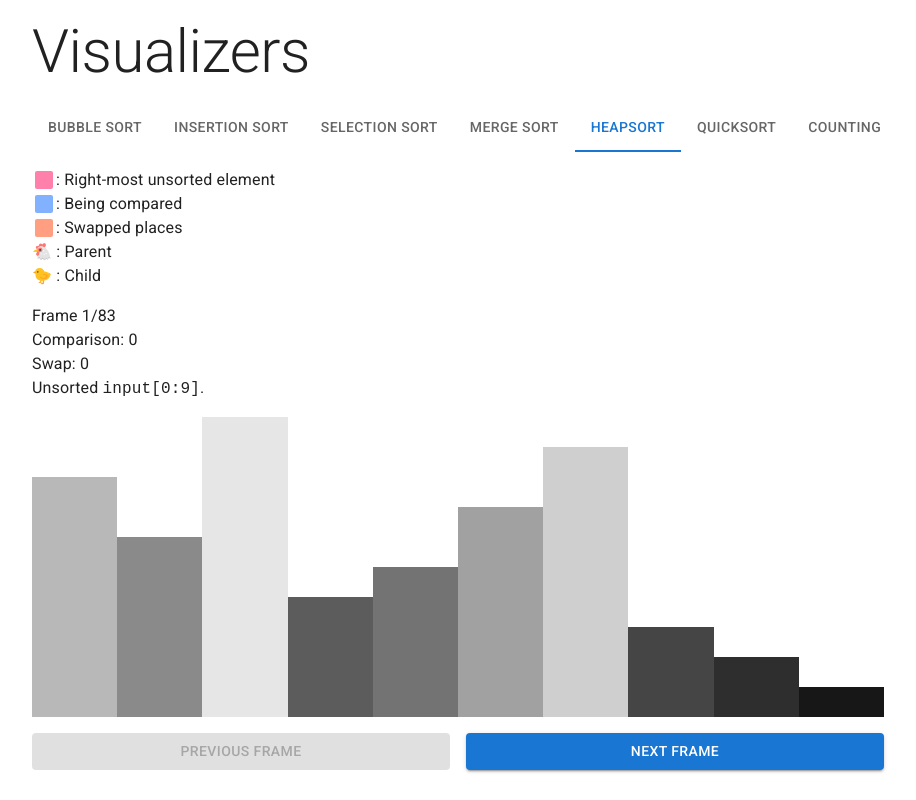
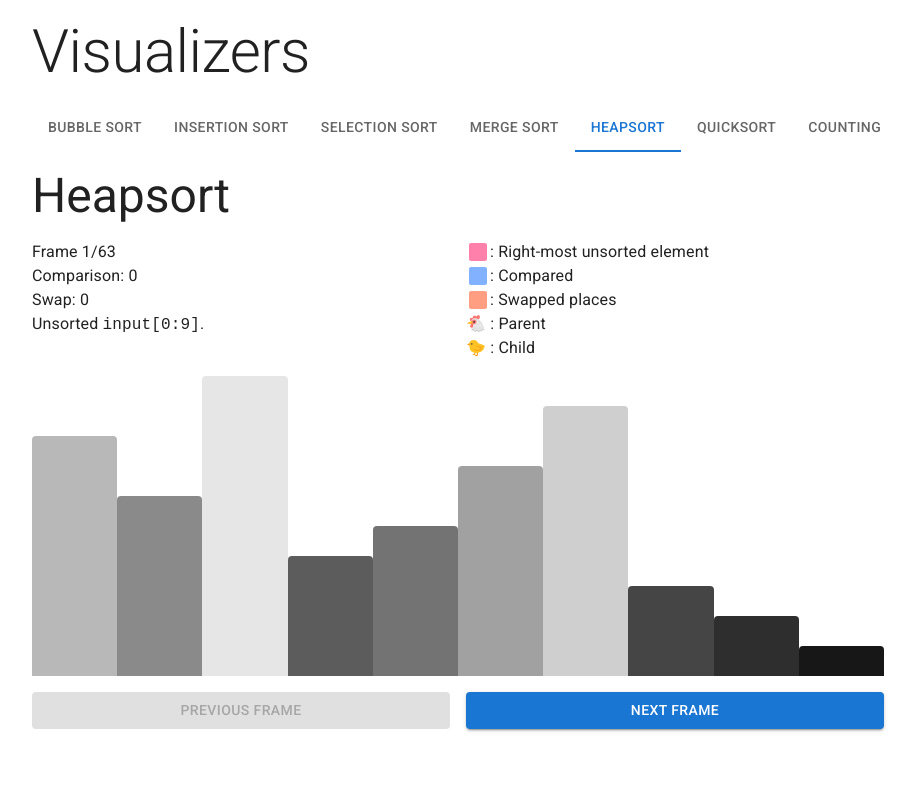
Before and after one commit to Eurydia/sorting-algorithm-visualizer, a React (Vite) app: page / in a window 1280 px wide. Both pictures are taken after a click on the tab "HEAPSORT". Shown: the whole page, without its empty margins (182-1098 px from the left). Built offline with nearby package versions, Linux system fonts and the light colour scheme.

Commit message:
updated heapsort

```diff
--- a/src/renderers/RendererBubbleSort/RendererBubbleSort.tsx
+++ b/src/renderers/RendererBubbleSort/RendererBubbleSort.tsx
@@ -22,10 +22,10 @@ type RendererElemenetProps = {
 	value: number;
 	maxValue: number;
 
-	comparing: boolean;
-	swapping: boolean;
+	compared: boolean;
+	swapped: boolean;
 	rightMostUnsortedElement: boolean;
-	bubbling: boolean;
+	keyElement: boolean;
 };
 const RendererElement: FC<
 	RendererElemenetProps
@@ -33,10 +33,10 @@ const RendererElement: FC<
 	const {
 		maxValue,
 		value,
-		comparing,
-		swapping,
+		compared,
+		swapped,
 		rightMostUnsortedElement,
-		bubbling,
+		keyElement,
 	} = props;
 
 	const height: number = (value / maxValue) * 100;
@@ -48,11 +48,11 @@ const RendererElement: FC<
 		bgColor = pink["A100"];
 	}
 
-	if (comparing) {
+	if (compared) {
 		bgColor = blue["A100"];
 	}
 
-	if (swapping) {
+	if (swapped) {
 		bgColor = deepOrange["A100"];
 	}
 
@@ -64,7 +64,7 @@ const RendererElement: FC<
 			height={`${height}%`}
 			bgcolor={bgColor}
 		>
-			{bubbling ? "🧼" : ""}
+			{keyElement ? "🧼" : ""}
 		</Grid>
 	);
 };
@@ -183,7 +183,7 @@ export const RendererBubbleSort: FC<
 						}
 					/>
 					<IconLabel
-						label="Swapped position"
+						label="Swapped places"
 						icon={
 							<SquareRounded
 								htmlColor={deepOrange.A100}
@@ -212,17 +212,17 @@ export const RendererBubbleSort: FC<
 										key={`key-${index}`}
 										maxValue={maxValue}
 										value={value}
-										comparing={currFrame.comparing.includes(
+										compared={currFrame.comparing.includes(
 											index,
 										)}
-										swapping={currFrame.swapping.includes(
+										swapped={currFrame.swapping.includes(
 											index,
 										)}
 										rightMostUnsortedElement={
 											index ===
 											currFrame.rightMostUnsortedElement
 										}
-										bubbling={
+										keyElement={
 											index ===
 											currFrame.keyElement
 										}
--- a/src/renderers/RendererHeapSort/RendererHeapSort.tsx
+++ b/src/renderers/RendererHeapSort/RendererHeapSort.tsx
@@ -2,7 +2,7 @@ import { FC, useState } from "react";
 import {
 	Box,
 	Button,
-	Stack,
+	Grid,
 	Typography,
 } from "@mui/material";
 import {
@@ -23,27 +23,24 @@ type RendererElemenetProps = {
 	compared: boolean;
 	swapped: boolean;
 	rightMostUnsortedElement: boolean;
-	_child: boolean;
-	_parent: boolean;
+	childElement: boolean;
+	parentElement: boolean;
 };
 const RendererElement: FC<
 	RendererElemenetProps
 > = (props) => {
 	const {
 		value,
-		size,
 		maxValue,
 
 		compared,
 		swapped,
 		rightMostUnsortedElement,
-		_child,
-		_parent,
+		childElement,
+		parentElement,
 	} = props;
 
 	const height: number = (value / maxValue) * 100;
-
-	const width: number = (1 / size) * 100;
 
 	let bgColor: string = `hsl(0, 0%, ${
 		(value / maxValue) * 90
@@ -62,26 +59,23 @@ const RendererElement: FC<
 	}
 
 	let label: string = "";
-	if (_parent) {
+	if (parentElement) {
 		label = "🐔";
 	}
-	if (_child) {
+	if (childElement) {
 		label = "🐤";
 	}
 
 	return (
-		<Box
-			display="flex"
-			alignItems="baseline"
-			justifyContent="center"
-			sx={{
-				width: `${width}%`,
-				height: `${height}%`,
-				backgroundColor: bgColor,
-			}}
+		<Grid
+			item
+			xs={1}
+			className="renderer-element"
+			height={`${height}%`}
+			bgcolor={bgColor}
 		>
 			{label}
-		</Box>
+		</Grid>
 	);
 };
 
@@ -131,8 +125,44 @@ export const RendererHeapSort: FC<
 
 	return (
 		<Box>
-			<Stack spacing={2}>
-				<Box>
+			<Grid
+				container
+				spacing={2}
+			>
+				<Grid
+					item
+					xs={12}
+					id="bubble-sort"
+				>
+					<Typography variant="h3">
+						Heapsort
+					</Typography>
+				</Grid>
+				<Grid
+					item
+					xs={12}
+					sm={6}
+				>
+					<Typography variant="body1">
+						{`Frame ${frame + 1}/${
+							frameStates.length
+						}`}
+					</Typography>
+					<Typography variant="body1">
+						{`Comparison: ${currFrame.comparisonCount}`}
+					</Typography>
+					<Typography variant="body1">
+						{`Swap: ${currFrame.swapCount}`}
+					</Typography>
+					<Typography variant="body1">
+						{currFrame.frameDescription}
+					</Typography>
+				</Grid>
+				<Grid
+					item
+					xs={12}
+					sm={6}
+				>
 					<IconLabel
 						icon={
 							<SquareRounded
@@ -147,7 +177,7 @@ export const RendererHeapSort: FC<
 								htmlColor={blue.A100}
 							/>
 						}
-						label="Being compared"
+						label="Compared"
 					/>
 
 					<IconLabel
@@ -166,32 +196,16 @@ export const RendererHeapSort: FC<
 						icon="🐤"
 						label="Child"
 					/>
-				</Box>
-				<Box>
-					<Typography variant="body1">
-						{`Frame ${frame + 1}/${
-							frameStates.length
-						}`}
-					</Typography>
-					<Typography variant="body1">
-						{`Comparison: ${currFrame.comparisonCount}`}
-					</Typography>
-					<Typography variant="body1">
-						{`Swap: ${currFrame.swapCount}`}
-					</Typography>
-					<Typography variant="body1">
-						{currFrame.frameDescription}
-					</Typography>
-				</Box>
-
-				<Box
-					display="flex"
-					flexDirection="row"
-					alignItems="flex-end"
-					sx={{
-						width: "100%",
-						height: `${heightPx}px`,
-					}}
+				</Grid>
+				<Grid
+					item
+					xs={12}
+				>
+					<Grid
+						container
+						columns={size}
+						height={`${heightPx}px`}
+						className="renderer-container"
 					>
 						{currFrame.elementStates.map(
 							(value, index) => {
@@ -211,22 +225,23 @@ export const RendererHeapSort: FC<
 											index ===
 											currFrame.rightMostUnsortedElement
 										}
-									_parent={
-										index === currFrame._parent
+										parentElement={
+											index ===
+											currFrame.parentElement
 										}
-									_child={
-										index ===
-											currFrame.leftChild ||
-										index === currFrame.rightChild
-									}
+										childElement={currFrame.childrenElements.includes(
+											index,
+										)}
 									/>
 								);
 							},
 						)}
-				</Box>
-				<Stack
-					direction="row"
-					spacing={2}
+					</Grid>
+				</Grid>
+				<Grid
+					item
+					xs={12}
+					sm={6}
 				>
 					<Button
 						fullWidth
@@ -236,6 +251,12 @@ export const RendererHeapSort: FC<
 					>
 						Previous Frame
 					</Button>
+				</Grid>
+				<Grid
+					item
+					xs={12}
+					sm={6}
+				>
 					<Button
 						fullWidth
 						variant="contained"
@@ -246,8 +267,8 @@ export const RendererHeapSort: FC<
 					>
 						Next Frame
 					</Button>
-				</Stack>
-			</Stack>
+				</Grid>
+			</Grid>
 		</Box>
 	);
 };
--- a/src/renderers/RendererHeapSort/helper.tsx
+++ b/src/renderers/RendererHeapSort/helper.tsx
@@ -3,9 +3,8 @@ import { ReactNode, Fragment } from "react";
 type IndexDetails = {
 	compared: number[];
 	swapped: number[];
-	_parent: number;
-	leftChild: number;
-	rightChild: number;
+	parentElement: number;
+	childrenElements: number[];
 	rightMostUnsortedElement: number;
 };
 
@@ -47,24 +46,25 @@ export const heapSort = (
 			const rightChildIndex: number =
 				leftChildIndex + 1;
 
-			generateFrameState(
-				<Fragment>
-					Consider{" "}
-					<code>input[{parentIndex}]</code> as a
-					parent.
-				</Fragment>,
-				{
-					compared: [],
-					swapped: [],
-					_parent: parentIndex,
-					leftChild: parentIndex * 2 + 1,
-					rightChild:
-						rightChildIndex < _size
-							? rightChildIndex
-							: -1,
-					rightMostUnsortedElement: _size - 1,
-				},
-			);
+			// generateFrameState(
+			// 	<Fragment>
+			// 		Consider{" "}
+			// 		<code>input[{parentIndex}]</code> as a
+			// 		parent.
+			// 	</Fragment>,
+			// 	{
+			// 		compared: [],
+			// 		swapped: [],
+			// 		parentElement: parentIndex,
+			// 		childElement: [
+			// 			parentIndex * 2 + 1,
+			// 			rightChildIndex < _size
+			// 				? rightChildIndex
+			// 				: -1,
+			// 		],
+			// 		rightMostUnsortedElement: _size - 1,
+			// 	},
+			// );
 
 			let targetChildIndex: number =
 				leftChildIndex;
@@ -73,7 +73,7 @@ export const heapSort = (
 				comparisonCount++;
 				generateFrameState(
 					<Fragment>
-						Compare{" "}
+						Compared{" "}
 						<code>input[{leftChildIndex}]</code>{" "}
 						against{" "}
 						<code>input[{rightChildIndex}]</code>.
@@ -84,9 +84,11 @@ export const heapSort = (
 							leftChildIndex + 1,
 						],
 						swapped: [],
-						_parent: parentIndex,
-						leftChild: leftChildIndex,
-						rightChild: rightChildIndex,
+						parentElement: parentIndex,
+						childrenElements: [
+							leftChildIndex,
+							rightChildIndex,
+						],
 						rightMostUnsortedElement: _size - 1,
 					},
 				);
@@ -101,7 +103,7 @@ export const heapSort = (
 
 			generateFrameState(
 				<Fragment>
-					Compare{" "}
+					Compared{" "}
 					<code>input[{parentIndex}]</code>{" "}
 					against{" "}
 					<code>input[{targetChildIndex}]</code>.
@@ -112,12 +114,13 @@ export const heapSort = (
 						targetChildIndex,
 					],
 					swapped: [],
-					_parent: parentIndex,
-					leftChild: leftChildIndex,
-					rightChild:
+					parentElement: parentIndex,
+					childrenElements: [
+						leftChildIndex,
 						rightChildIndex < _size
 							? rightChildIndex
 							: -1,
+					],
 					rightMostUnsortedElement: _size - 1,
 				},
 			);
@@ -147,12 +150,13 @@ export const heapSort = (
 						parentIndex,
 						targetChildIndex,
 					],
-					_parent: parentIndex,
-					leftChild: leftChildIndex,
-					rightChild:
+					parentElement: parentIndex,
+					childrenElements: [
+						leftChildIndex,
 						rightChildIndex < _size
 							? rightChildIndex
 							: -1,
+					],
 					rightMostUnsortedElement: _size - 1,
 				},
 			);
@@ -168,9 +172,8 @@ export const heapSort = (
 		{
 			compared: [],
 			swapped: [],
-			_parent: -1,
-			leftChild: -1,
-			rightChild: -1,
+			parentElement: -1,
+			childrenElements: [],
 			rightMostUnsortedElement: -1,
 		},
 	);
@@ -194,9 +197,8 @@ export const heapSort = (
 			{
 				compared: [],
 				swapped: [0, i],
-				_parent: -1,
-				leftChild: -1,
-				rightChild: -1,
+				parentElement: -1,
+				childrenElements: [],
 				rightMostUnsortedElement: -1,
 			},
 		);
@@ -211,9 +213,8 @@ export const heapSort = (
 		{
 			compared: [],
 			swapped: [],
-			_parent: -1,
-			leftChild: -1,
-			rightChild: -1,
+			parentElement: -1,
+			childrenElements: [],
 			rightMostUnsortedElement: -1,
 		},
 	);
--- a/src/renderers/RendererInsertionSort/RendererInsertionSort.tsx
+++ b/src/renderers/RendererInsertionSort/RendererInsertionSort.tsx
@@ -172,7 +172,7 @@ export const RendererInsertionSort: FC<
 						}
 					/>
 					<IconLabel
-						label="Being compared"
+						label="Compared"
 						icon={
 							<SquareRounded
 								htmlColor={blue.A100}
--- a/src/renderers/RendererMergeSort/RendererMergeSort.tsx
+++ b/src/renderers/RendererMergeSort/RendererMergeSort.tsx
@@ -173,7 +173,7 @@ export const RendererMergeSort: FC<
 					sm={6}
 				>
 					<IconLabel
-						label="Left-most and right-most element of working region"
+						label="Left-most right-most elements of working region"
 						icon={
 							<SquareRounded
 								htmlColor={pink.A100}
--- a/src/renderers/RendererMergeSort/helper.tsx
+++ b/src/renderers/RendererMergeSort/helper.tsx
@@ -49,23 +49,23 @@ export const mergeSort = (
 		startIndex: number,
 		endIndex: number,
 	): void => {
-		generateFrameState(
-			<Fragment>
-				Consider elements between{" "}
-				<code>
-					input[{startIndex}:{endIndex}]
-				</code>
-				.
-			</Fragment>,
-			{
-				workingRegion: [startIndex, endIndex],
-				compared: [],
-				mainMemRead: -1,
-				mainMemWrote: -1,
-				auxiMemRead: -1,
-				auxiMemWrote: -1,
-			},
-		);
+		// generateFrameState(
+		// 	<Fragment>
+		// 		Consider elements between{" "}
+		// 		<code>
+		// 			input[{startIndex}:{endIndex}]
+		// 		</code>
+		// 		.
+		// 	</Fragment>,
+		// 	{
+		// 		workingRegion: [startIndex, endIndex],
+		// 		compared: [],
+		// 		mainMemRead: -1,
+		// 		mainMemWrote: -1,
+		// 		auxiMemRead: -1,
+		// 		auxiMemWrote: -1,
+		// 	},
+		// );
 
 		if (endIndex - startIndex === 0) {
 			return;
--- a/src/renderers/RendererSelectionSort/RendererSelectionSort.tsx
+++ b/src/renderers/RendererSelectionSort/RendererSelectionSort.tsx
@@ -25,7 +25,7 @@ type RendererElemenetProps = {
 
 	compared: boolean;
 	swapped: boolean;
-	firstOfUnsortedRegion: boolean;
+	leftMostUnsortedElement: boolean;
 	keyElement: boolean;
 };
 const RendererElement: FC<
@@ -36,7 +36,7 @@ const RendererElement: FC<
 		value,
 		compared,
 		swapped,
-		firstOfUnsortedRegion,
+		leftMostUnsortedElement,
 		keyElement,
 	} = props;
 
@@ -46,7 +46,7 @@ const RendererElement: FC<
 		(value / maxValue) * 90
 	}%)`;
 
-	if (firstOfUnsortedRegion) {
+	if (leftMostUnsortedElement) {
 		bgColor = pink.A100;
 	}
 
@@ -177,7 +177,7 @@ export const RendererSelectionSort: FC<
 								htmlColor={blue.A100}
 							/>
 						}
-						label="Being compared"
+						label="Compared"
 					/>
 					<IconLabel
 						icon={
@@ -216,7 +216,7 @@ export const RendererSelectionSort: FC<
 										swapped={currFrame.swapped.includes(
 											index,
 										)}
-										firstOfUnsortedRegion={
+										leftMostUnsortedElement={
 											index ===
 											currFrame.leftMostUnsortedElement
 										}
```
Lines whose indentation alone changed are shown as unchanged.
